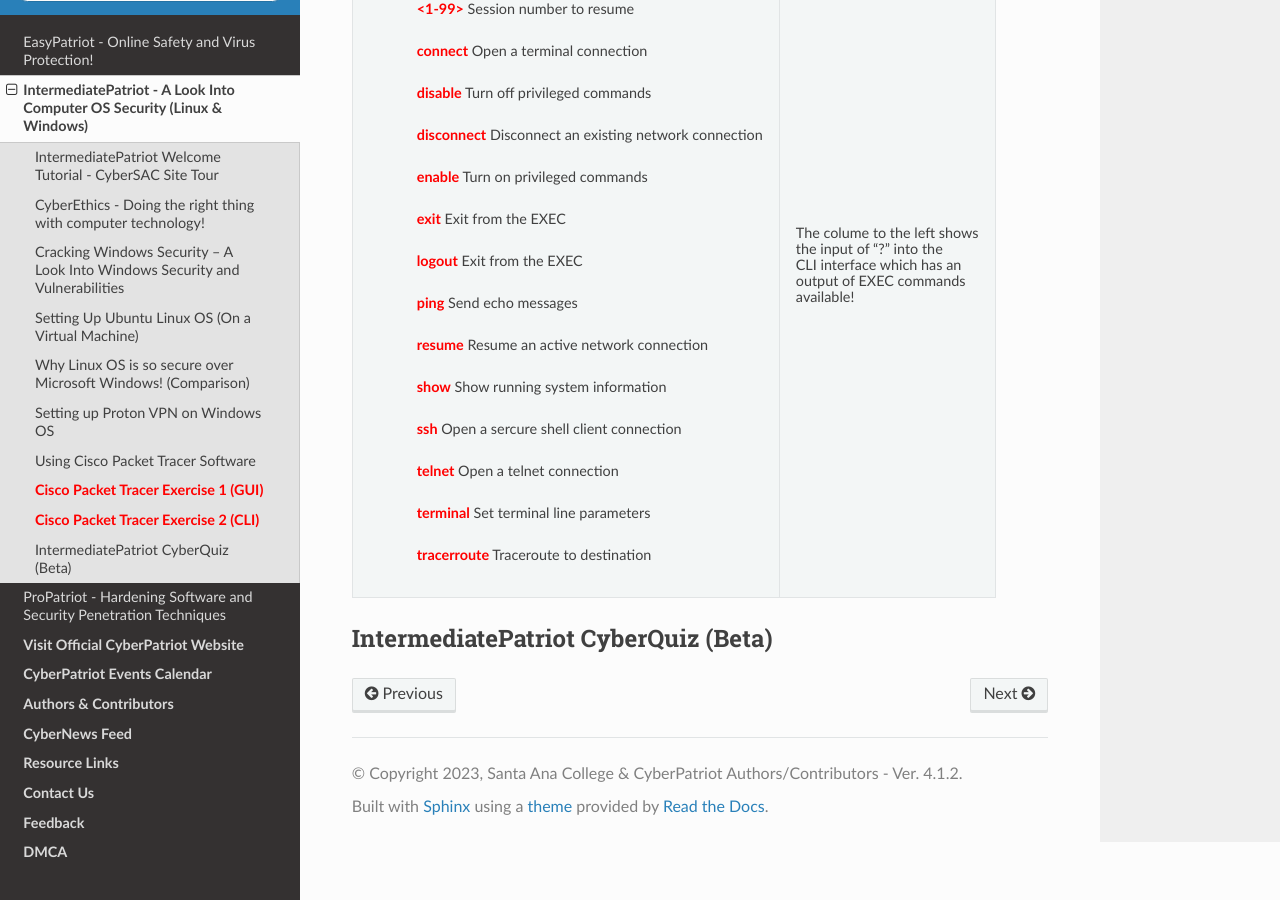
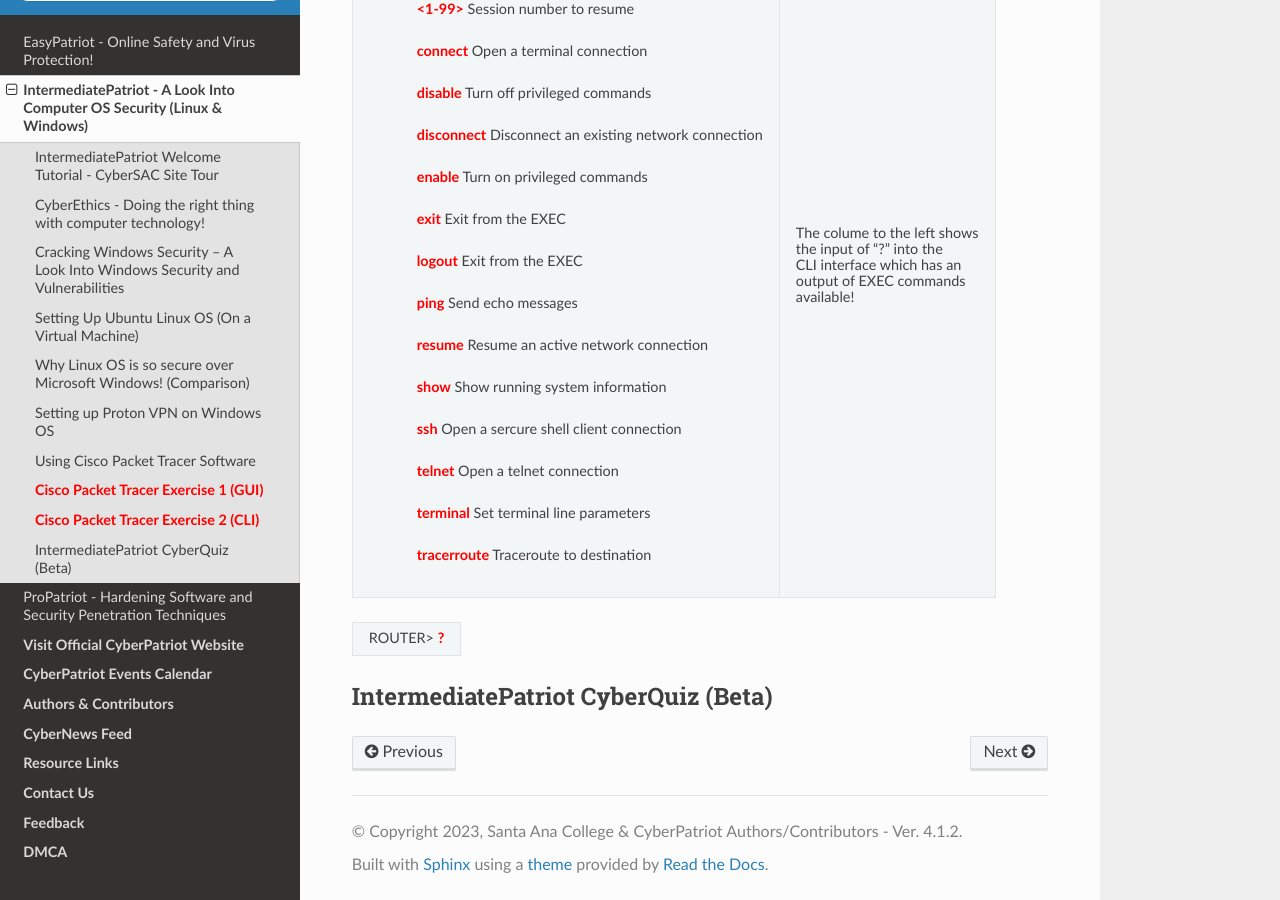
Before and after one commit to natt96z/cybersac, a Sphinx documentation site: the page built from docs/source/MediumCybersac.rst, in a window 1280 px wide and 900 px high, scrolled down 21782 px. Built offline with Sphinx 7.4.7 and the Read the Docs theme 2.0.0, drawn with Linux system fonts in a browser that asks for light colours; a script that is not in the unit is left out.

Commit message:
Update MediumCybersac.rst

```diff
--- a/docs/source/MediumCybersac.rst
+++ b/docs/source/MediumCybersac.rst
@@ -510,6 +510,12 @@ First things first, if you ever do feel stuck or don't know what command to use,
 |                                                                                     |                             |
 +-------------------------------------------------------------------------------------+-----------------------------+
 
++-------------------------------------------------------------------------------------+-----------------------------+
+| ROUTER> :red:`?`                                                                                                  |
+|                                                                                                                   |
++-------------------------------------------------------------------------------------+-----------------------------+
+
+
 
 IntermediatePatriot CyberQuiz (Beta)
 ~~~~~~~~~~~~~~~~~~~~~~~~~~~~~~~~~~~~~~~~~~~~~
```
